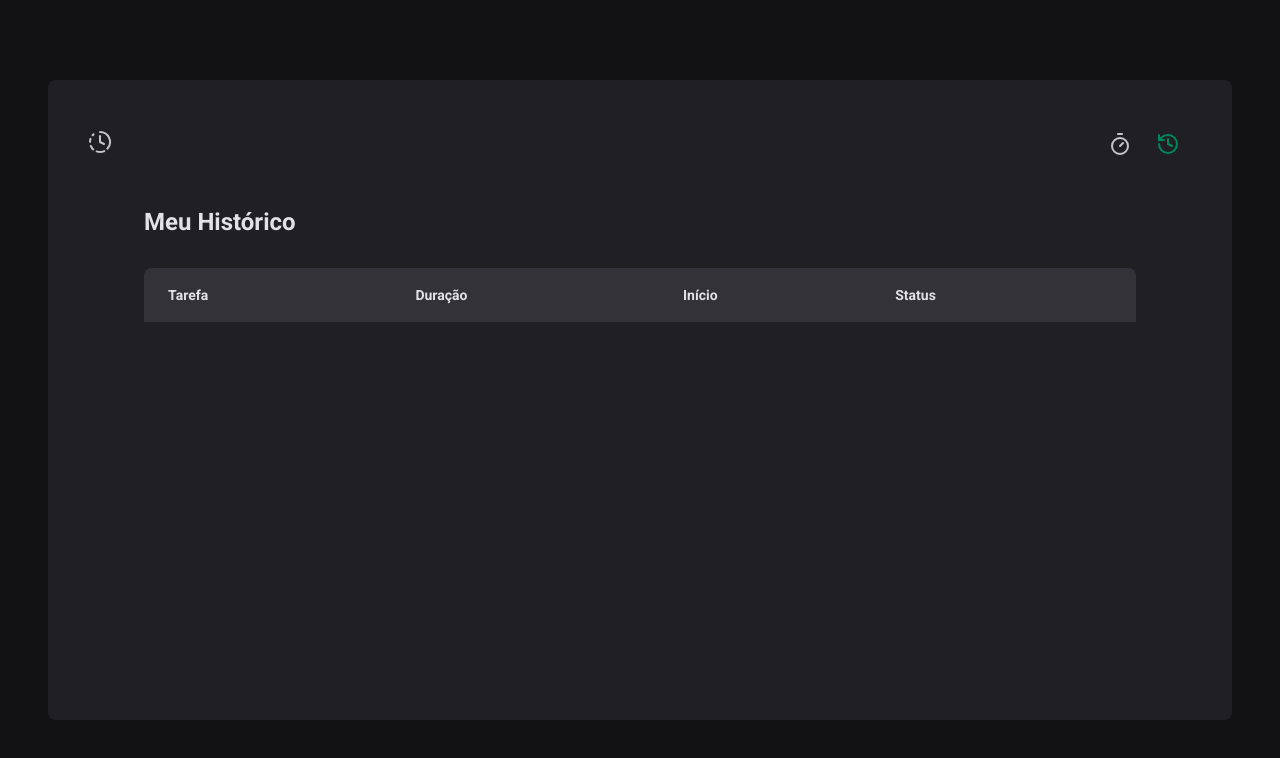
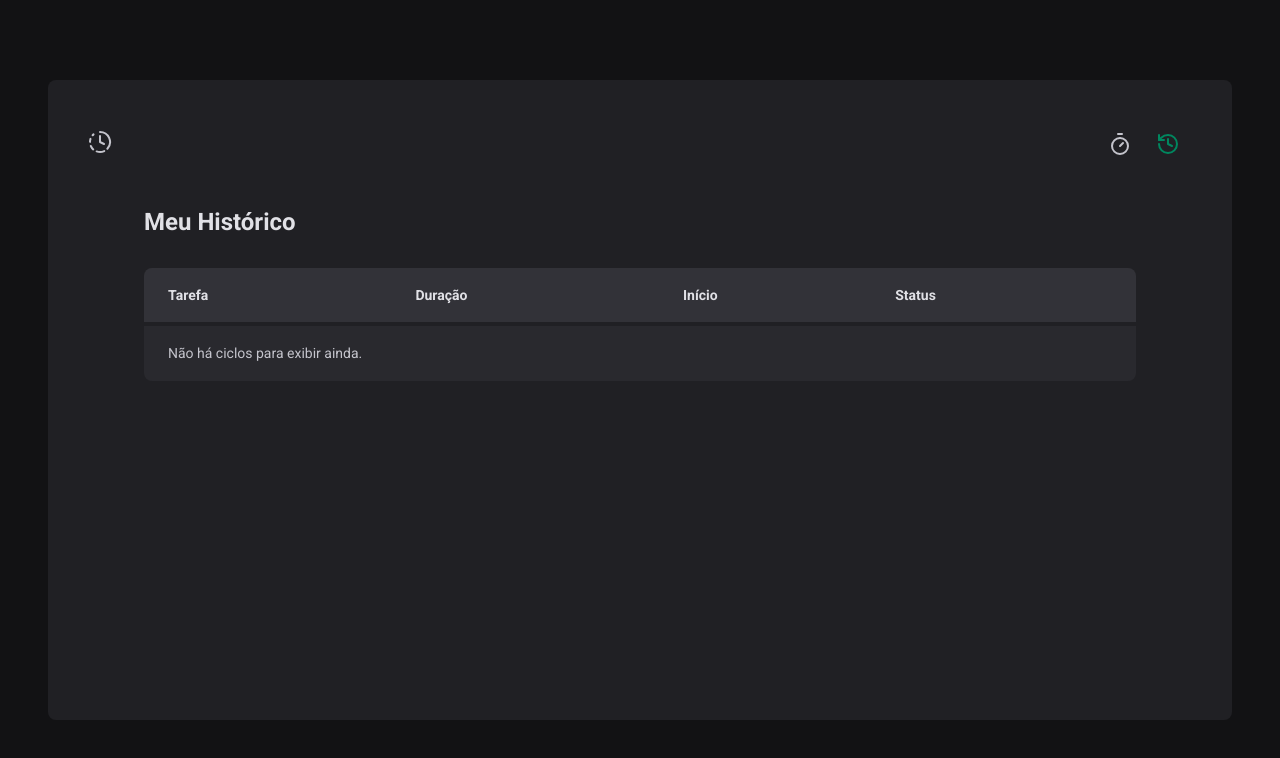
Before and after one commit to lucascarozza/timer, a React (Vite) app: page /history in a window 1280 px wide. Shown: the top 758 px of the page. Built offline with nearby package versions, Linux system fonts and the light colour scheme.

Commit message:
Display current cycle details in countdown & improve history state handling

```diff
--- a/src/pages/History/index.tsx
+++ b/src/pages/History/index.tsx
@@ -26,8 +26,8 @@ export function History() {
           </thead>
 
           <tbody>
-            {cycles.map((cycle) => {
-              return (
+            {cycles.length > 0 ? (
+              cycles.slice().reverse().map((cycle) => (
                 <tr key={cycle.id}>
                   <td>{cycle.task}</td>
                   <td>{cycle.minutes} minutos</td>
@@ -54,8 +54,12 @@ export function History() {
                     })()}
                   </td>
                 </tr>
-              );
-            })}
+              ))
+            ) : (
+              <tr>
+                <td colSpan={4}>Não há ciclos para exibir ainda.</td>
+              </tr>
+            )}
           </tbody>
         </table>
       </TableContainer>
--- a/src/pages/Home/index.tsx
+++ b/src/pages/Home/index.tsx
@@ -4,6 +4,7 @@ import { FormProvider, useForm } from "react-hook-form";
 import * as z from "zod";
 import { zodResolver } from "@hookform/resolvers/zod";
 import { X, Play } from "lucide-react";
+
 // Internal utilities
 import { NewCycleForm } from "./components/NewCycleForm";
 import { Countdown } from "./components/Countdown";
@@ -14,6 +15,7 @@ import {
   HomeContainer,
   StartCountdownButton,
   StopCountdownButton,
+  TaskName,
 } from "./styles";
 
 const newCycleFormValidationSchema = z.object({
@@ -39,8 +41,8 @@ export function Home() {
 
   const {
     handleSubmit,
+    reset,
     watch,
-    reset,
     formState: { isSubmitting },
   } = newCycleForm;
 
@@ -56,15 +58,21 @@ export function Home() {
   return (
     <HomeContainer>
       <form onSubmit={handleSubmit(handleCreateNewCycle)}>
-        <FormProvider {...newCycleForm}>
-          <NewCycleForm />
-        </FormProvider>
+        {activeCycle ? (
+          <TaskName>
+            "Eu vou {activeCycle.task} durante {activeCycle.minutes} minutos."
+          </TaskName>
+        ) : (
+          <FormProvider {...newCycleForm}>
+            <NewCycleForm />
+          </FormProvider>
+        )}
         <Countdown />
 
         {!activeCycle ? (
           <StartCountdownButton
+            type="submit"
             disabled={isStartCountdownDisabled}
-            type="submit"
           >
             <Play size={24} /> Começar
           </StartCountdownButton>
--- a/src/pages/Home/styles.ts
+++ b/src/pages/Home/styles.ts
@@ -15,6 +15,19 @@ export const HomeContainer = styled.main`
     gap: 3.5rem;
   }
 `;
+
+export const TaskName = styled.p`
+display: flex;
+justify-content: center;
+align-items: center;
+
+height: 2.5rem;
+width: 100%;
+
+font-size: 1.125rem;
+font-weight: bold;
+font-style: italic;
+`
 
 export const baseCountdownButton = styled.button`
   display: flex;
```
